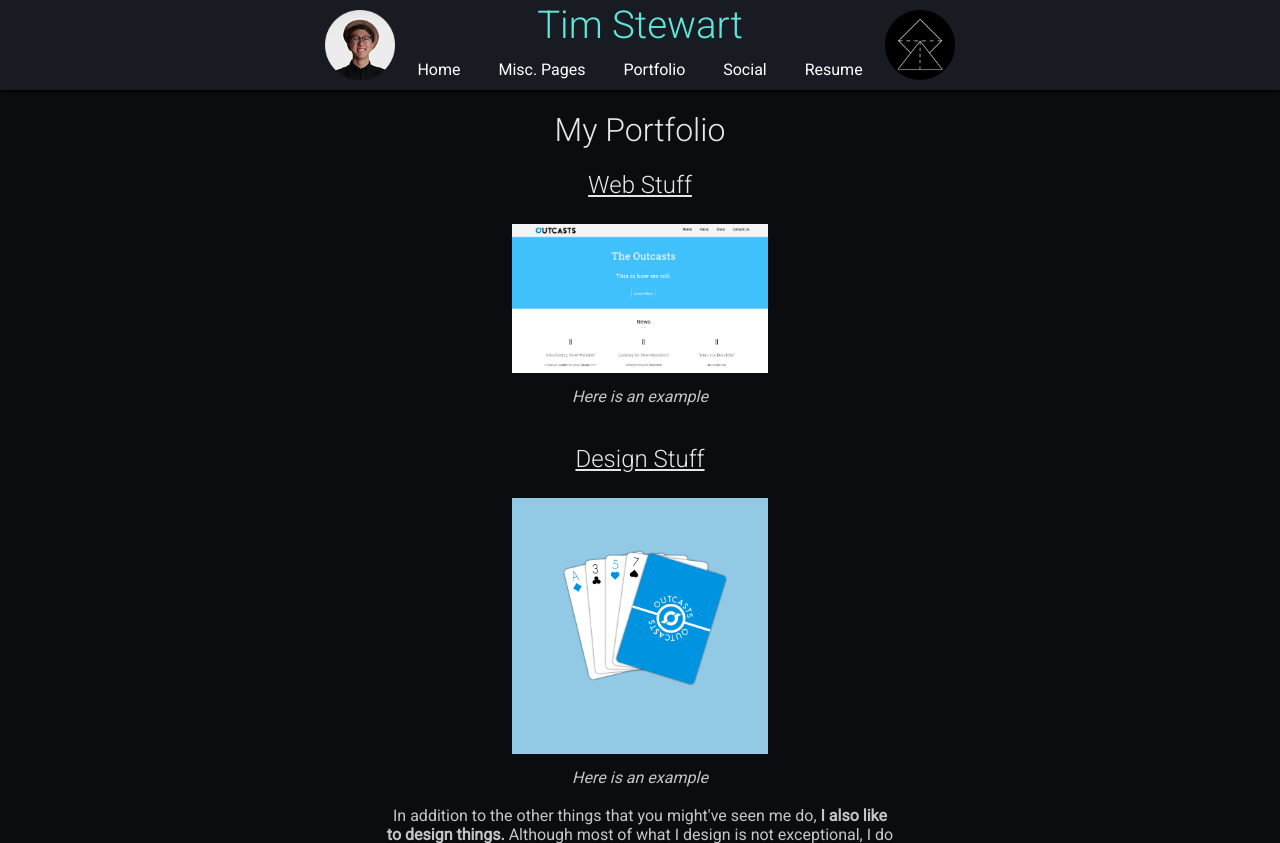
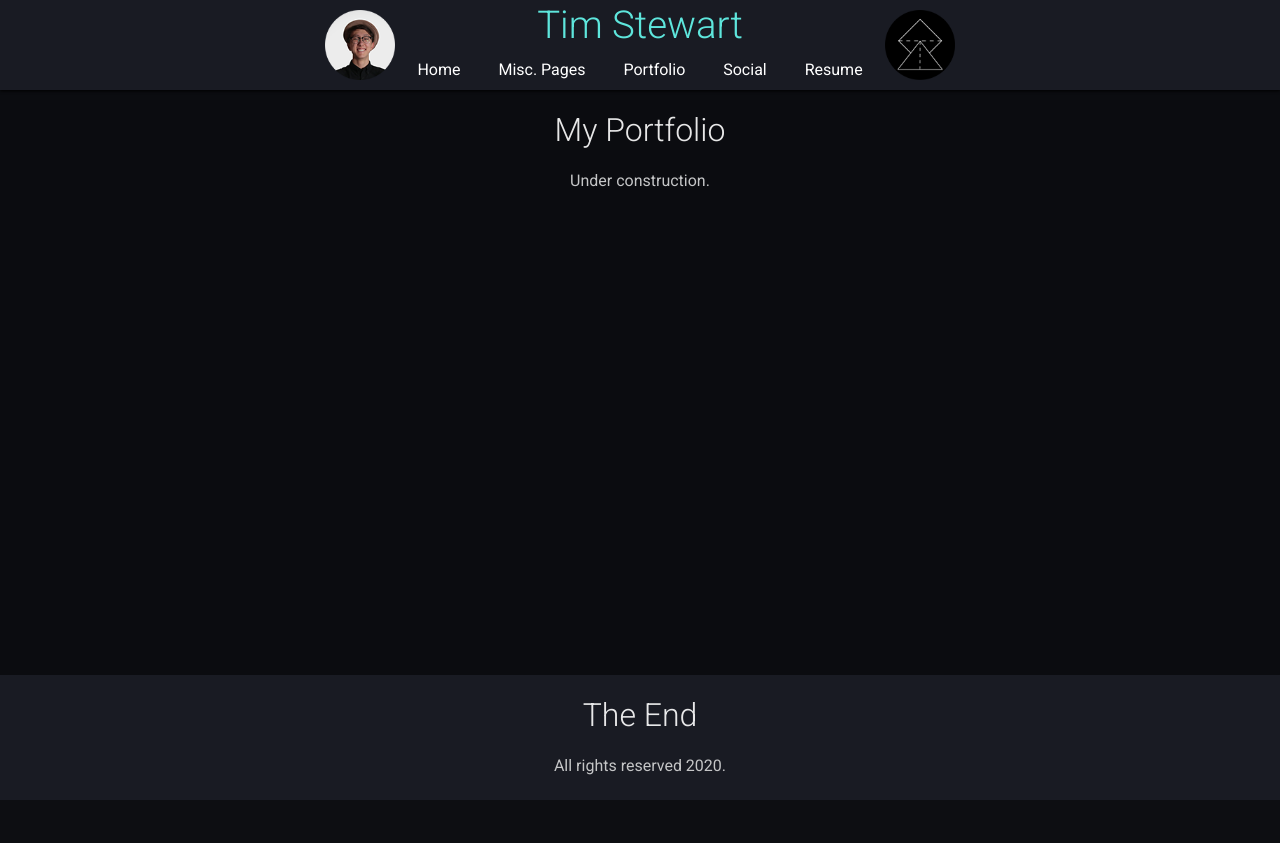
Before and after one commit to TimStewartJ/personal-site, a Flask app: page /portfolio in a window 1280 px wide. Shown: the top 843 px of the page. After the commit the page ends 800 px from the top, so only its background shows below. Run offline with Flask 2, Linux system fonts and the light colour scheme.

Commit message:
portfolio under construction

```diff
--- a/run.py
+++ b/run.py
@@ -30,6 +30,7 @@ def misc_UCDplanner():
 def portfolio():
     return render_template('portfolio.html')
 
+"""
 @app.route("/portfolio/web")
 def portfolio_web():
     return render_template('portfolio/web.html')
@@ -41,6 +42,7 @@ def portfolio_design():
 @app.route("/portfolio/pics")
 def portfolio_pics():
     return render_template('portfolio/pics.html')
+"""
 
 @app.route("/social")
 def social():
--- a/templates/portfolio.html
+++ b/templates/portfolio.html
@@ -6,12 +6,15 @@
 
         <h1>My Portfolio</h1>
 
-        <!--Web Design-->
+        <p>Under construction.</p>
+
+        <!-- OLD stuff
+        <!--Web Design--
         <h2><a href="portfolio/web" id="h2Link">Web Stuff</h2>
         <img id="thumb" src="{{ url_for('static', filename='images/portfolio/web/outgrab.png') }}"/></a>
         <p><i>Here is an example</i></p>
 
-        <!-- Other Design -->
+        <!-- Other Design --
         <br>
         <h2><a href="portfolio/design" id="h2Link">Design Stuff</h2>
         <img id="thumb" src="{{ url_for('static', filename='images/portfolio/design/OCmockup.jpg') }}"/></a>
@@ -21,13 +24,14 @@
         Although most of what I design is not exceptional, I do occasionally make something good.
         Click to see more!</p>
 
-        <!--Photograpy -->
+        <!--Photograpy --
         <br>
         <h2><a href="portfolio/pics" id="h2Link">Photography Stuff</h2>
         <img id="thumb" src="{{ url_for('static', filename='images/portfolio/pics/bball01.jpg') }}"/></a>
         <p><i>Here is an example</i></p>
         <br>
         <p>In addition to the above things, I also like to take photos.</p>
+        -->
 
     </div>
 
```
